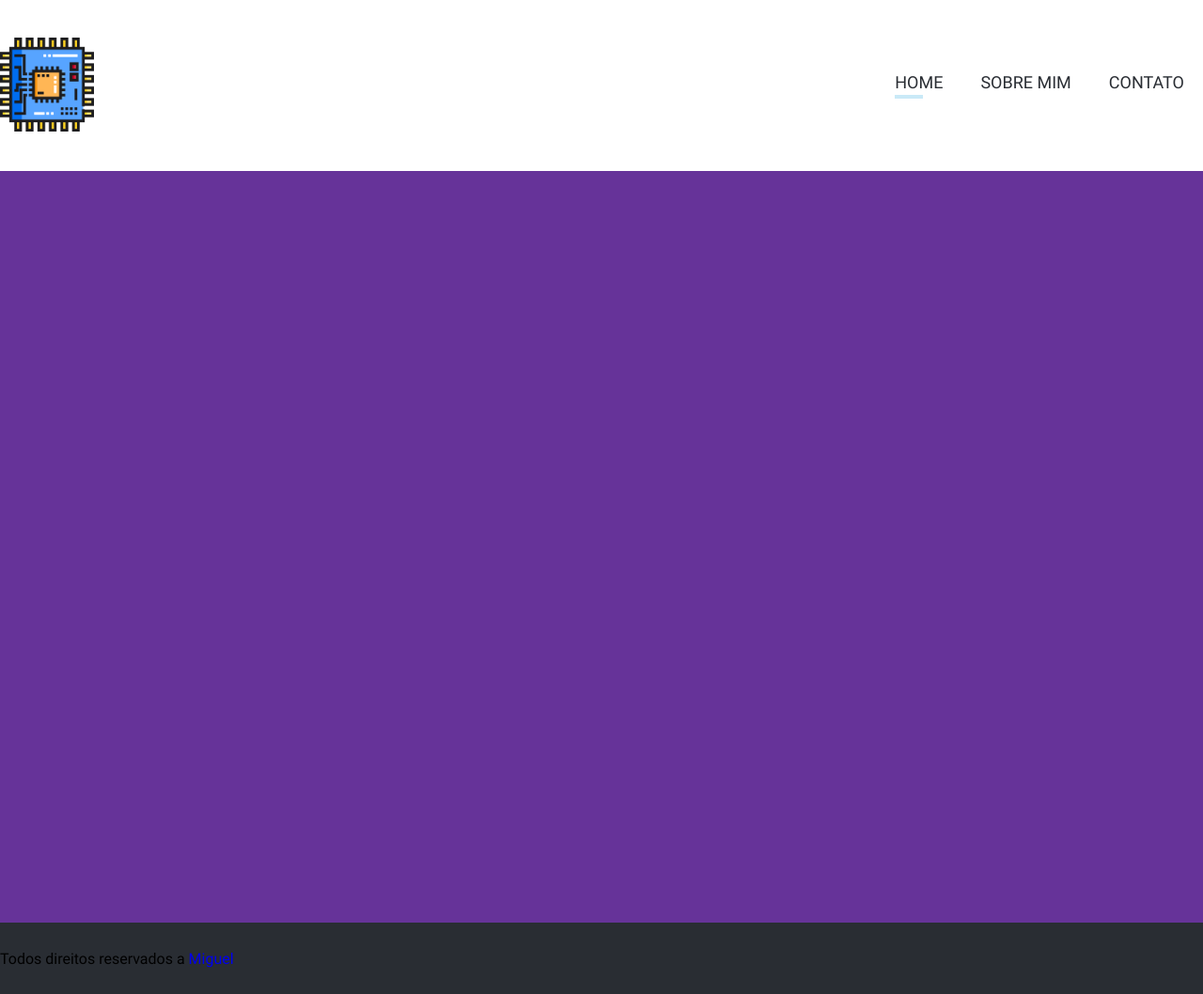
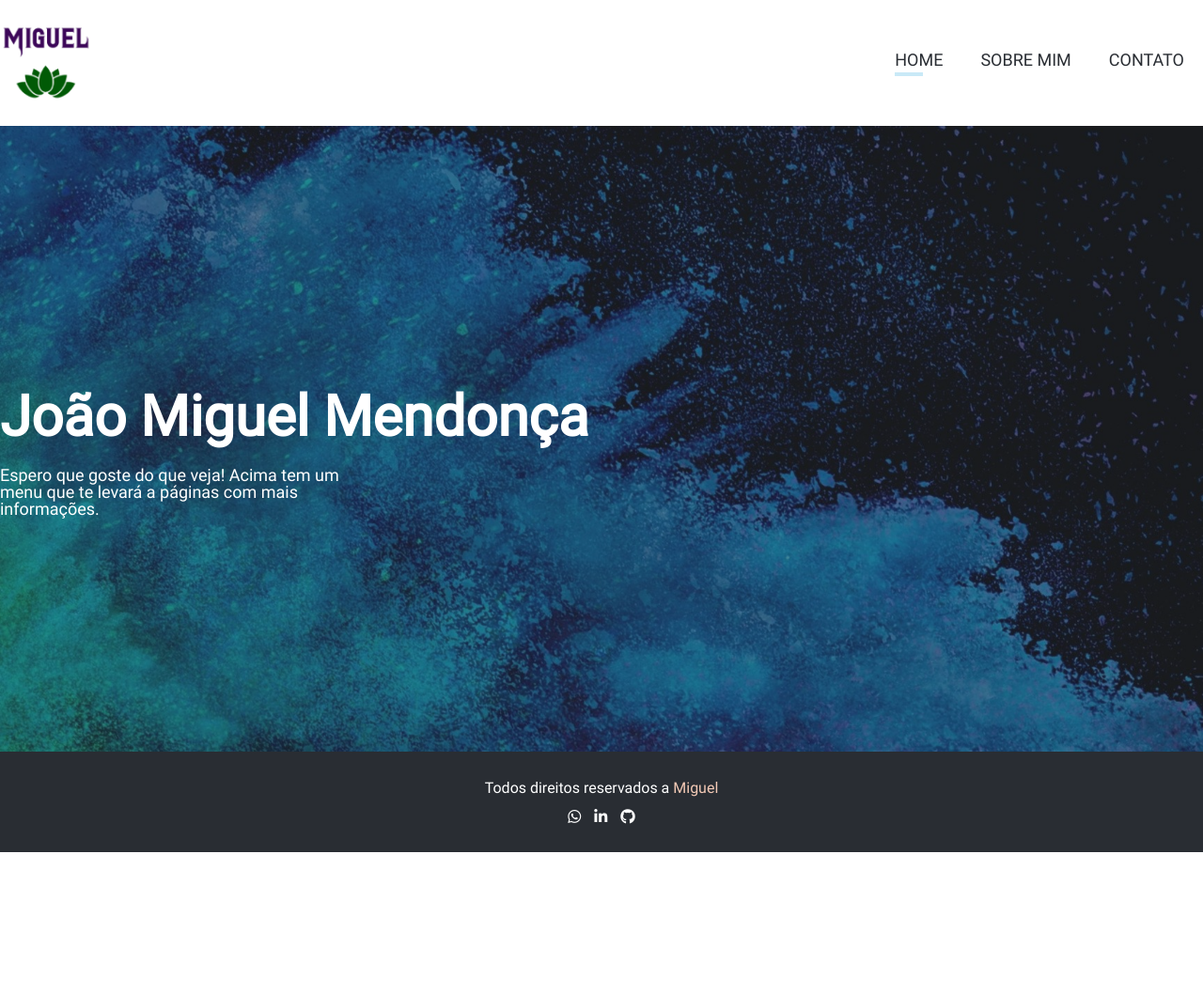
Before and after one commit to Miguel2k20/curriculo, a PHP site: page /?page=home in a window 1280 px wide. Shown: the whole page at 94% size. After the commit the page ends 907 px from the top, so only its background shows below. Run offline with PHP 8.4, Linux system fonts and the light colour scheme; some libraries are stand-ins or nearby versions.

Commit message:
home inicio

```diff
--- a/estilos/css/site.css
+++ b/estilos/css/site.css
@@ -1,23 +1,30 @@
 body {
     font-family: var(--principal_font);
+    position: relative;
 }
-
 .container {
     max-width: 1440px;
     width: 100%;
     height: 100%;
     margin: 0 auto;
 }
+#header {
+    position: fixed;
+    left: 0;
+    top: -300px;
+    width: 100%;
+    background: #fff;
+    transition: all 2s ease;
+    z-index: 5;
+}
+#header.active {
+    top: 0;
+}
 #header .menu {
     display: flex;
     justify-content: space-between;
     align-items: center;
-    padding: 40px 0;
-    margin-top: -180px;
-    transition: all 2s ease;
-}
-#header .menu.active {
-    margin: 0;
+    padding: 20px 0;
 }
 #header .menu .logo {
     width: 100%;
@@ -50,4 +57,70 @@ body {
     width: 30px;
 }
 
-#footer { background: var(--second-color); padding: 30px 0;}
+#footer {
+    background: var(--second-color);
+    padding: 30px 0;
+}
+#footer .menu {
+    width: 100%;
+    text-align: center;
+    color: #fff;
+}
+#footer .menu a {
+    color: #f4cab6;
+}
+#footer .menu .redes {
+    margin-top: 15px;
+}
+#footer .menu .redes a i{
+    color: #fff;
+    transition: all 0.5s ease;
+    margin: 0 5px;
+}
+#footer .menu .redes a:hover i{
+    color: #f4cab6;
+}
+
+#home .banner {
+    height: 100vh;
+    position: relative;
+    background: var(--second-color);
+}
+#home .banner::after {
+    content: "";
+    background: var(--second-color);
+    left: 0;
+    top: 0;
+    width: 100%;
+    height: 100%;
+    z-index: 2;
+    position: absolute;
+    opacity: 0.5;
+}
+#home .banner .banner-imagem {
+    width: 100%;
+    height: 100%;
+    object-fit: cover;
+    transition: all 2s ease;
+    opacity: 0;
+}
+#home .banner .banner-imagem.active {
+    opacity: 1;
+}
+#home .banner .text {
+    color: #fff;
+    position: absolute;
+    left: 0;
+    bottom: 250px;
+    z-index: 3;
+}
+#home .banner .text .title{
+    font-size: 60px;
+    line-height: 60px;
+    font-weight: 600;
+}
+#home .banner .text .details {
+    margin-top: 25px;
+    font-size: 18px;
+    max-width: 400px;
+}
--- a/footer.php
+++ b/footer.php
@@ -4,6 +4,17 @@
             <span>
                 Todos direitos reservados a <a href="https://github.com/Miguel2k20" target="blank">Miguel</a>
             </span>
+            <div class="redes">
+                <a href="https://api.whatsapp.com/send?phone=5554996641739&text=Ol%C3%A1%20Miguel!%20Vim%20do%20seu%20curriculo%2C%20pode%20me%20ajudar%3F" target="blank">
+                    <i class="fa-brands fa-whatsapp"></i>
+                </a>
+                <a href="https://www.linkedin.com/in/jo%C3%A3o-miguel-mendon%C3%A7a-665334187/" target="blank">
+                    <i class="fa-brands fa-linkedin-in"></i>
+                </a>
+                <a href="https://github.com/Miguel2k20">
+                    <i class="fa-brands fa-github"></i>
+                </a>
+            </div>
         </div>
     </div>
 </footer>
--- a/header.php
+++ b/header.php
@@ -3,7 +3,7 @@
         <div class="menu">
             <div class="logo">
                 <a href="home">
-                    <img src="imagens/cpu.png" alt="">
+                    <img src="imagens/logo.png" alt="">
                 </a>
             </div>
             <ul class="list_pages">
@@ -24,9 +24,7 @@
 
 <script type="text/javascript">
     $(document).ready(function() {
-
         start_page();
-
         function start_page() {
             $("#header .menu .list_pages .item").hover(
                 function() {
@@ -35,7 +33,7 @@
                 function() {
                     $("#header .menu .list_pages .actual").addClass("active")
                 });
-            $("#header .menu").addClass("active")
+            $("#header").addClass("active")
         }
     });
 </script>
--- a/index.php
+++ b/index.php
@@ -17,12 +17,14 @@ if (!is_file("pages/" . $_GET['page'] . ".php")) {
     <meta http-equiv="X-UA-Compatible" content="IE=edge">
     <meta name="viewport" content="width=device-width, initial-scale=1.0">
     <title>João Miguel Curriculo</title>
+    <link rel="icon" type="image/png" href="imagens/favicon.png" />
     <link rel="stylesheet" type="text/css" href="estilos/css/reset.css" />
     <link rel="stylesheet" type="text/css" href="estilos/font/roboto/stylesheet.css" />
     <link rel="stylesheet" type="text/css" href="estilos/css/padroes.css" />
     <link rel="stylesheet" type="text/css" href="estilos/css/site.css" />
+
 </head>
-
+<script src="https://kit.fontawesome.com/b6698fea4f.js" crossorigin="anonymous"></script>
 <script src="https://code.jquery.com/jquery-3.6.0.js" integrity="sha256-H+K7U5CnXl1h5ywQfKtSj8PCmoN9aaq30gDh27Xc0jk=" crossorigin="anonymous"></script>
 
 <body>
--- a/pages/home.php
+++ b/pages/home.php
@@ -1 +1,23 @@
-<div style="background: rebeccapurple; min-height: 100vh;"></div>
+<div id="home">
+    <div class="banner">
+        <img class="banner-imagem" src="imagens/banner.jpg" alt="">
+        <div class="text">
+            <h3 class="title">
+                João Miguel Mendonça
+            </h3>
+            <p class="details">
+                Espero que goste do que veja! Acima tem um menu que te levará a páginas com mais informações.
+            </p>
+        </div>
+    </div>
+</div>
+
+<script type="text/javascript">
+    $(document).ready(function() {
+        start_page();
+
+        function start_page() {
+            $(".banner-imagem").addClass("active")
+        }
+    });
+</script>
```
Also changed, not shown: imagens/banner.jpg (added), imagens/favicon.png (added), imagens/logo.PNG (added).
